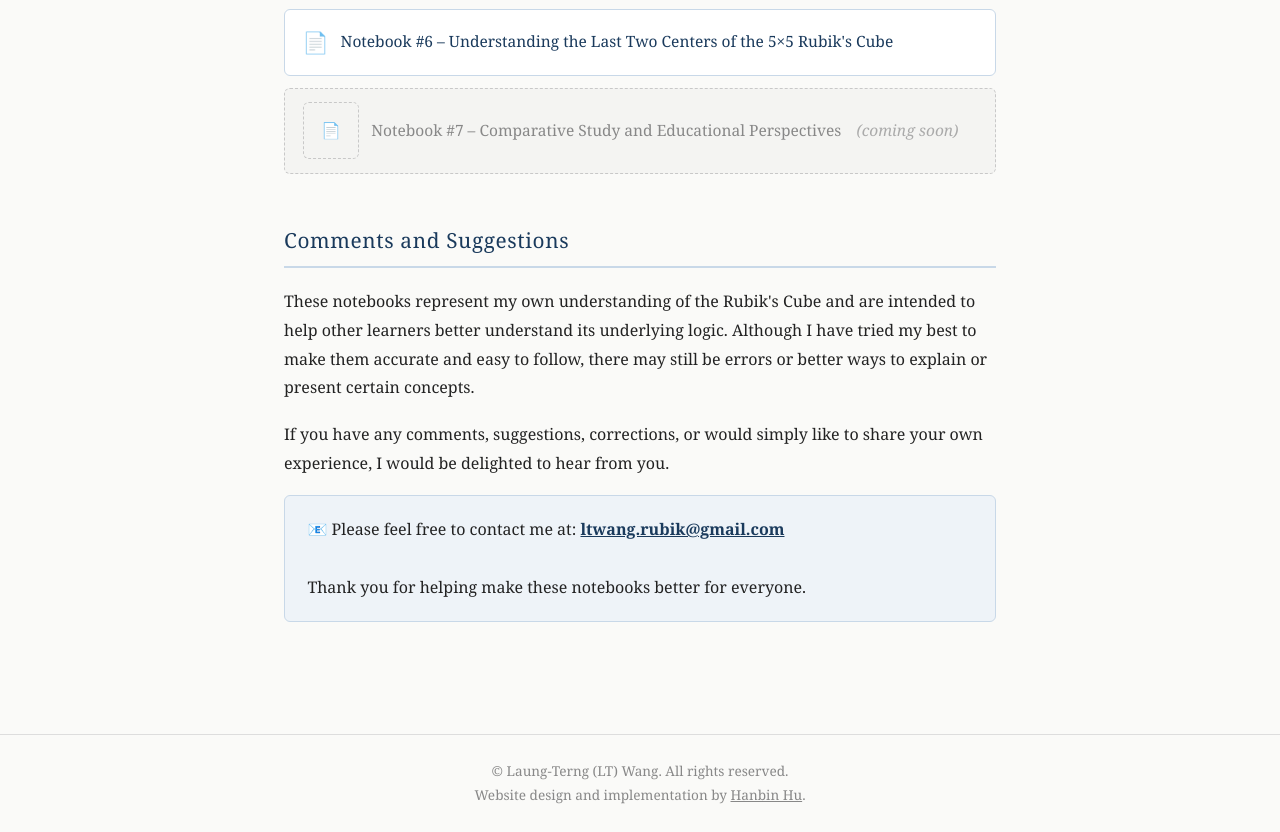
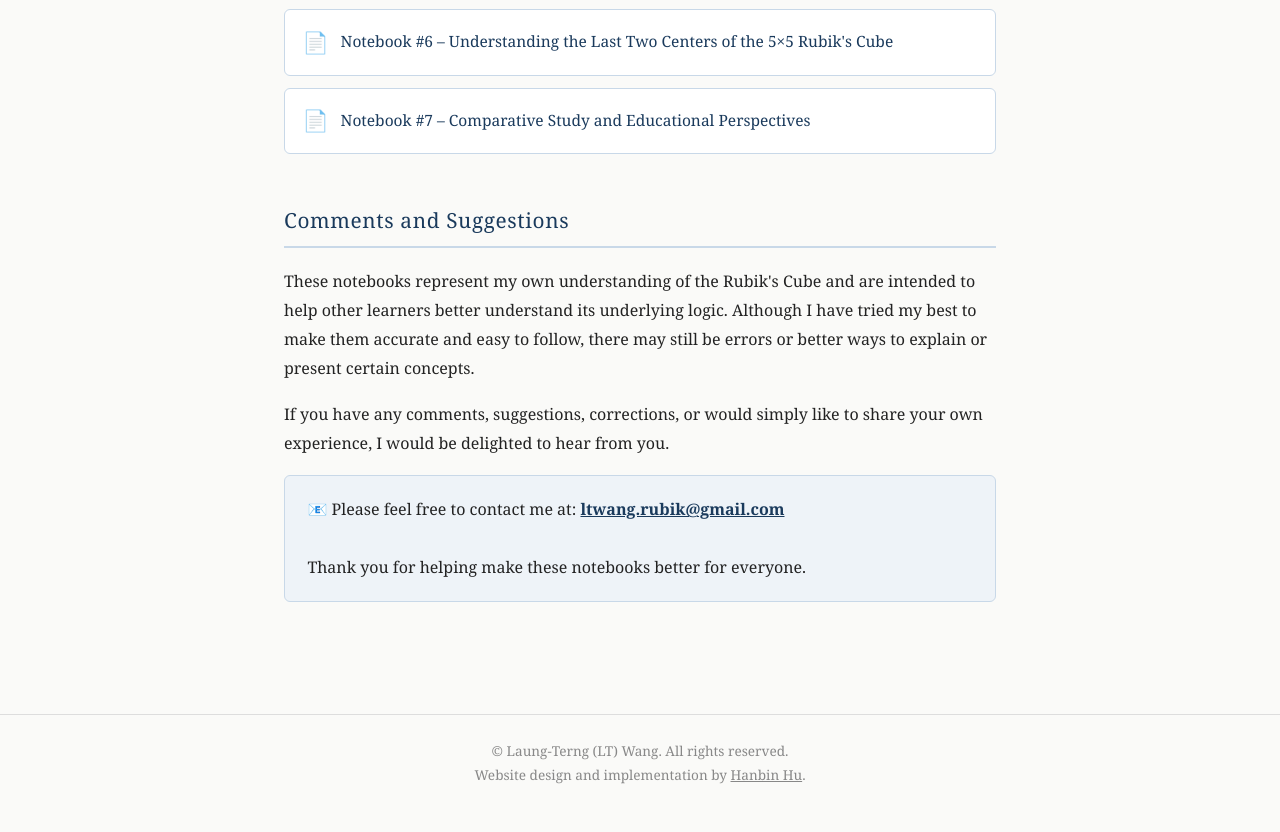
Before and after one commit to ltwang888/ltwang888.github.io, a plain HTML site: page index.html in a window 1280 px wide. Shown: the part 3255-4087 px from the top of the page. Drawn offline with Linux system fonts and the light colour scheme.

Commit message:
Link Notebook #7 now that its PDF is available
Co-Authored-By: Claude Sonnet 5 <noreply@anthropic.com>

```diff
--- a/index.html
+++ b/index.html
@@ -99,18 +99,6 @@
       font-weight: bold;
     }
     .downloads li.complete a:hover { background: #14304e; }
-    .downloads li.coming-soon span {
-      display: flex;
-      align-items: center;
-      gap: 0.75rem;
-      padding: 0.85rem 1.1rem;
-      background: #f4f4f2;
-      border: 1px dashed #c8c8c8;
-      border-radius: 6px;
-      color: #888;
-      font-size: 0.97rem;
-    }
-    .downloads li.coming-soon em { color: #aaa; font-style: italic; margin-left: 0.2rem; }
 
     .contact-box {
       background: #eef3f8;
@@ -240,12 +228,11 @@
           Notebook #6 – Understanding the Last Two Centers of the 5×5 Rubik's Cube
         </a>
       </li>
-      <li class="coming-soon">
-        <span>
+      <li>
+        <a href="resources/LT_Wang_Notebook_7_August_15_2026_v1.0.pdf" target="_blank" rel="noopener noreferrer">
           <span class="icon">📄</span>
           Notebook #7 – Comparative Study and Educational Perspectives
-          <em>(coming soon)</em>
-        </span>
+        </a>
       </li>
     </ul>
   </section>
```
Also changed, not shown: 1 other file.
